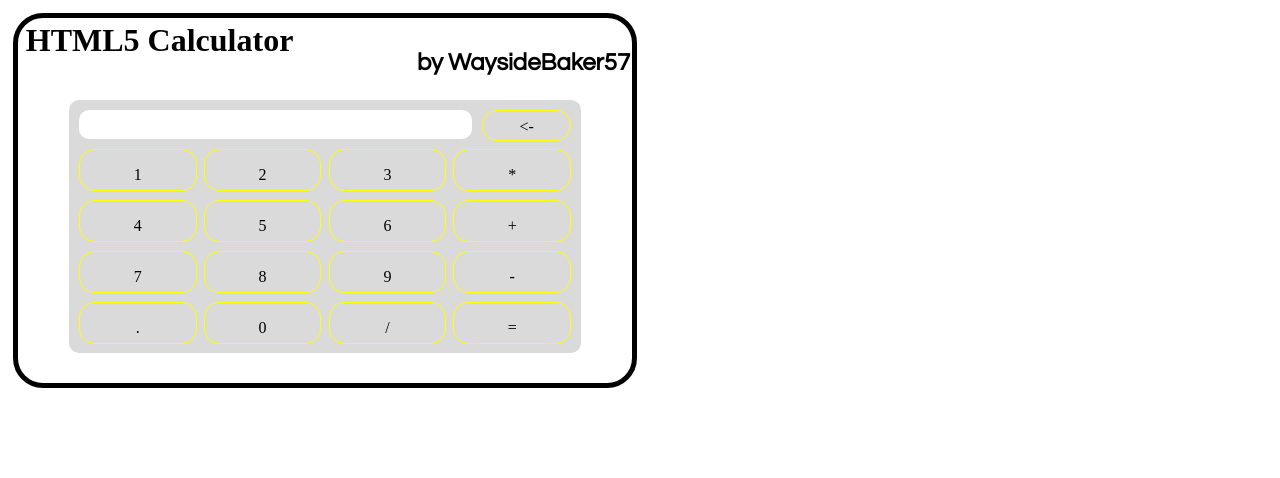
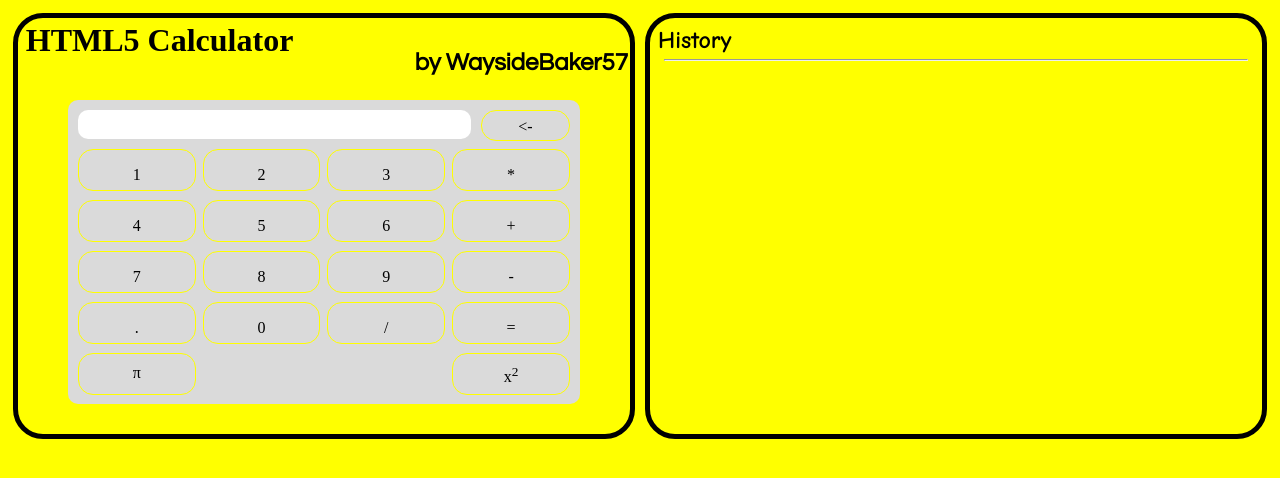
Before and after one commit to DevJesseCode/html-calculator, a plain HTML site: page index.html in a window 1280 px wide. Drawn offline with Linux system fonts and the light colour scheme.

Commit message:
version 1.1.0

```diff
--- a/css/main.css
+++ b/css/main.css
@@ -2,6 +2,7 @@ body{
 	border-width: 0px;
 	margin: 0% 1%;
 	font-family: Montserrat;
+	background-color: yellow;
 }
 
 .container{
@@ -9,6 +10,19 @@ font-family: Montserrat;
 	border: 5px solid black;
 	margin-top: 1vw;
 	border-radius: 30px;
+}
+
+.calcContainer{
+	margin-right: 10px;
+}
+
+.historyHeading{
+	margin: 8px 0px 0px 8px;
+	font-family: Comic Sans MS;
+}
+
+#mainContainer{
+	display: flex;
 }
 
 .title{
@@ -62,16 +76,21 @@ div.calcButton{
 	width: 23.5%;
 	height: 40px;
 	text-align: center;
-justify-content: center;
 	border: 1px solid yellow;
 	border-radius: 15px;
 	margin-bottom: 9px;
 	cursor: default;
+	background-color: #dadada;
+	transition: all .75s cubic-bezier(.47,0,.74,.71);
+}
+
+.specialButton > p{
+	margin-top: 10px;
 }
 
 div.calcButton:hover, div.calcButton:focus, div.calcButton:active{
 	background-color: cyan;
-transition-duration: 750ms;
+	transition: all .75s linear;
 }
 
 @media screen and (max-width: 1400px) and (min-width: 1300px) {
--- a/index.html
+++ b/index.html
@@ -6,7 +6,8 @@
 <link rel="stylesheet" type="text/css" href="./css/main.css">
 </head>
 <body>
-<div class="container" draggable="true">
+<div draggable="true" id="mainContainer">
+<div class="container calcContainer">
 <h1 class="title" >HTML5 Calculator</h1>
 <h2 class="author" align="right">by WaysideBaker57</h2>
 <div class="calculator">
@@ -33,7 +34,14 @@
 <div class="calcButton" onclick="updateDisplay(0)"><p>0</p></div>
 <div class="calcButton" onclick="dividedBy()"><p>/</p></div>
 <div class="calcButton" onclick="solve()"><p>=</p></div>
+<div class="calcButton specialButton" onclick="pi()"><p>&pi;</p></div>
+<div class="calcButton specialButton" onclick="square()"><p>x<sup>2</sup></p></div>
 </div>
+</div>
+</div>
+<div class="container">
+<h2 class="historyHeading">History</h2>
+<hr style="margin: 5px auto;width: 95%;">
 </div>
 </div>
 <script src="./js/main.js"></script>
```
Lines whose indentation alone changed are shown as unchanged.
